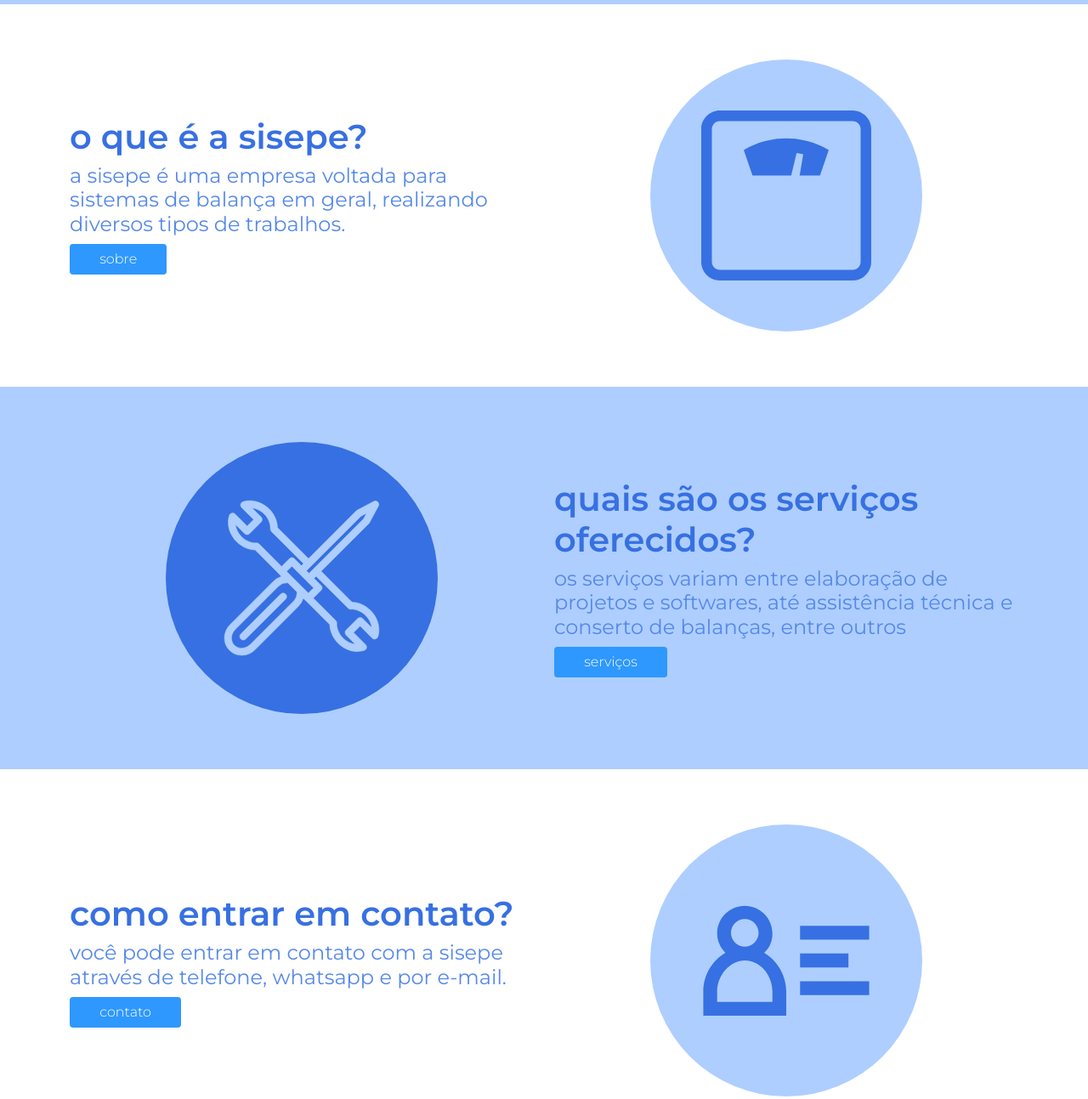
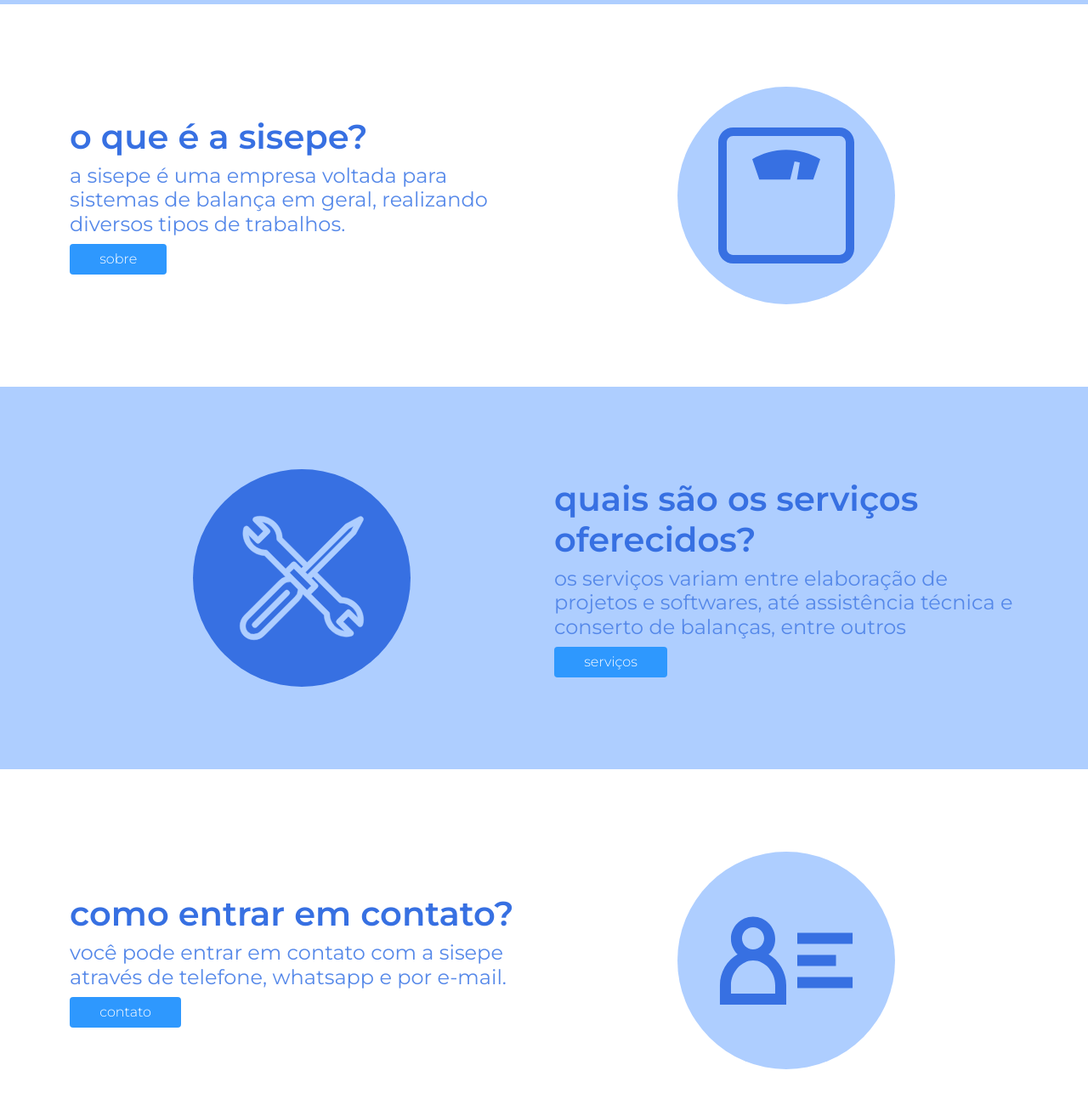
Before and after one commit to cranzss/sisepe, a plain HTML site: page index.html in a window 1280 px wide. Shown: the part 84-1377 px from the top of the page at 85% size. Drawn offline with nearby package versions, Linux system fonts and the light colour scheme.

Commit message:
atualização layout git push

```diff
--- a/index.html
+++ b/index.html
@@ -55,7 +55,7 @@
                         class="btn button-primary btn-primary button d-md-inline-block d-block mb-md-0 mb-2">sobre</a>
                 </div>
                 <div class="col-md-6 align-self-center text-center">
-                    <img src="./img/weight-scale-2-svgrepo-com.svg" class="img-fluid" style="width: 320px;"/>
+                    <img src="./img/weight-scale-2-svgrepo-com.svg" class="img-fluid" style="max-width: 100%;"/>
                 </div>
             </div>
         </div>
@@ -65,7 +65,7 @@
         <div class="container ">
             <div class="row">
                 <div class="col-md-6 text-center align-self-center order-md-1 order-2">
-                    <img src="./img/service-svgrepo-com.svg" class="img-fluid" style="width: 320px;" />
+                    <img src="./img/service-svgrepo-com.svg" class="img-fluid" style="max-width: 320px;" />
                 </div>
                 <div class="col-md-6 align-self-center mb-md-0 mb-4 order-md-2 order-1">
                     <h1>quais são os serviços oferecidos? </h1>
@@ -78,44 +78,17 @@
         </div>
     </div>
 
-    <!--<div id="carouselExampleIndicators" class="carousel slide">
-        <div class="carousel-indicators">
-          <button type="button" data-bs-target="#carouselExampleIndicators" data-bs-slide-to="0" class="active" aria-current="true" aria-label="Slide 1"></button>
-          <button type="button" data-bs-target="#carouselExampleIndicators" data-bs-slide-to="1" aria-label="Slide 2"></button>
-          <button type="button" data-bs-target="#carouselExampleIndicators" data-bs-slide-to="2" aria-label="Slide 3"></button>
-        </div>
-        <div class="carousel-inner">
-          <div class="carousel-item active">
-            <img src="./img/contact-card-svgrepo-com.svg" class="d-block w-100" alt="...">
-          </div>
-          <div class="carousel-item">
-            <img src="./img/service-svgrepo-com.svg" class="d-block w-100" alt="...">
-          </div>
-          <div class="carousel-item">
-            <img src="./img/weight-scale-2-svgrepo-com.svg" class="d-block w-100" alt="...">
-          </div>
-        </div>
-        <button class="carousel-control-prev" type="button" data-bs-target="#carouselExampleIndicators" data-bs-slide="prev">
-          <span class="carousel-control-prev-icon" aria-hidden="true"></span>
-          <span class="visually-hidden">Previous</span>
-        </button>
-        <button class="carousel-control-next" type="button" data-bs-target="#carouselExampleIndicators" data-bs-slide="next">
-          <span class="carousel-control-next-icon" aria-hidden="true"></span>
-          <span class="visually-hidden">Next</span>
-        </button>
-    </div>-->
-
     <div id="contato" class="block">
         <div class="container ">
             <div class="row">
                 <div class="col-md-6 align-self-center mb-md-0 mb-4">
                     <h1>como entrar em contato?</h1>
                     <H4>você pode entrar em contato com a sisepe através de telefone, whatsapp e por e-mail.</H4>
-                    <a href="sobre.html"
+                    <a href="contato.html"
                         class="btn button-primary btn-primary button d-md-inline-block d-block mb-md-0 mb-2">contato</a>
                 </div>
                 <div class="col-md-6 align-self-center text-center">
-                    <img src="./img/contact-card-svgrepo-com.svg" class="img-fluid" style="width: 320px;"/>
+                    <img src="./img/contact-card-svgrepo-com.svg" class="img-fluid" style="max-width: 320px;"/>
                 </div>
             </div>
         </div>
```
Also changed, not shown: servicos.html (+39 -6 lines), sobre.html (+1 -1 lines).
